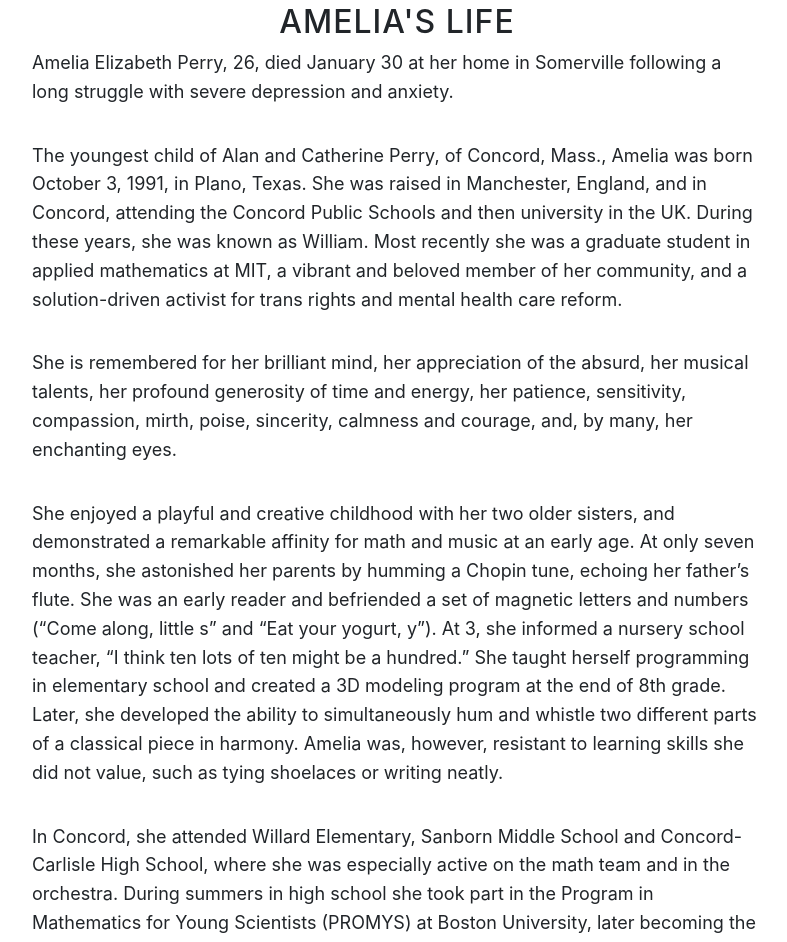
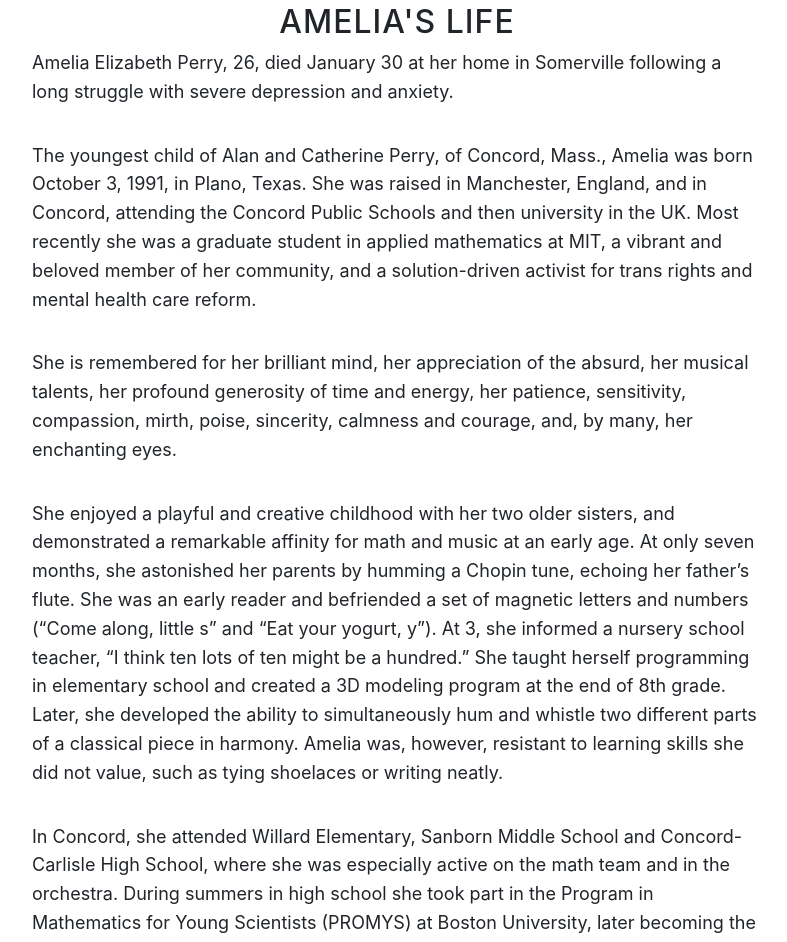
Before and after one commit to adccb/ameliaperry, a website with bundled scripts: page index.html in a window 1280 px wide. Shown: the part 1944-2886 px from the top of the page, without its empty margins (243-1030 px from the left). Built offline with nearby package versions, Linux system fonts and the light colour scheme.

Commit message:
Remove Amelia's deadname

```diff
--- a/index.html
+++ b/index.html
@@ -101,7 +101,7 @@
             <div style="text-align: left">
                 <p> Amelia Elizabeth Perry, 26, died January 30 at her home in Somerville following a long struggle with severe depression and anxiety. </p>
 
-                <p> The youngest child of Alan and Catherine Perry, of Concord, Mass., Amelia was born October 3, 1991, in Plano, Texas. She was raised in Manchester, England, and in Concord, attending the Concord Public Schools and then university in the UK. During these years, she was known as William. Most recently she was a graduate student in applied mathematics at MIT, a vibrant and beloved member of her community, and a solution-driven activist for trans rights and mental health care reform. </p>
+                <p> The youngest child of Alan and Catherine Perry, of Concord, Mass., Amelia was born October 3, 1991, in Plano, Texas. She was raised in Manchester, England, and in Concord, attending the Concord Public Schools and then university in the UK. Most recently she was a graduate student in applied mathematics at MIT, a vibrant and beloved member of her community, and a solution-driven activist for trans rights and mental health care reform. </p>
 
                 <p> She is remembered for her brilliant mind, her appreciation of the absurd, her musical talents, her profound generosity of time and energy, her patience, sensitivity, compassion, mirth, poise, sincerity, calmness and courage, and, by many, her enchanting eyes. </p>
 
```
